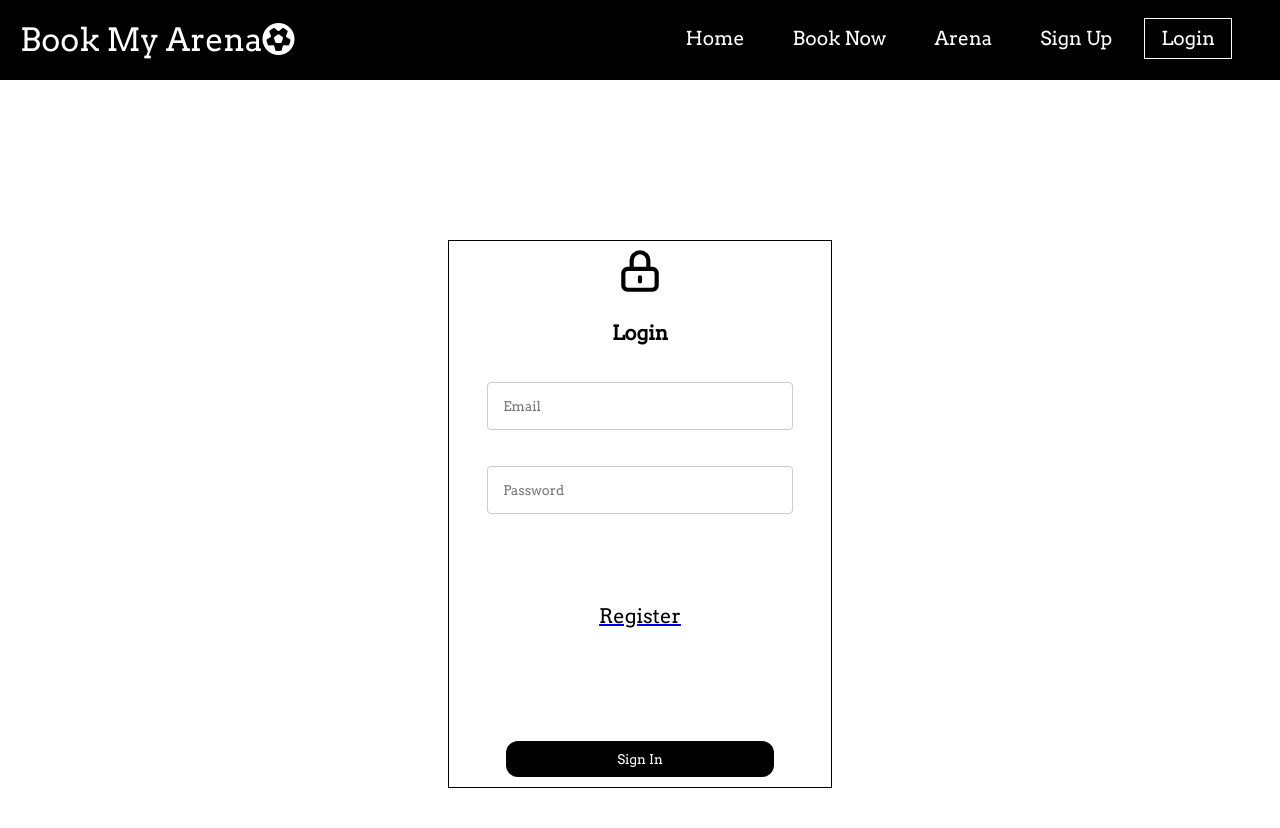
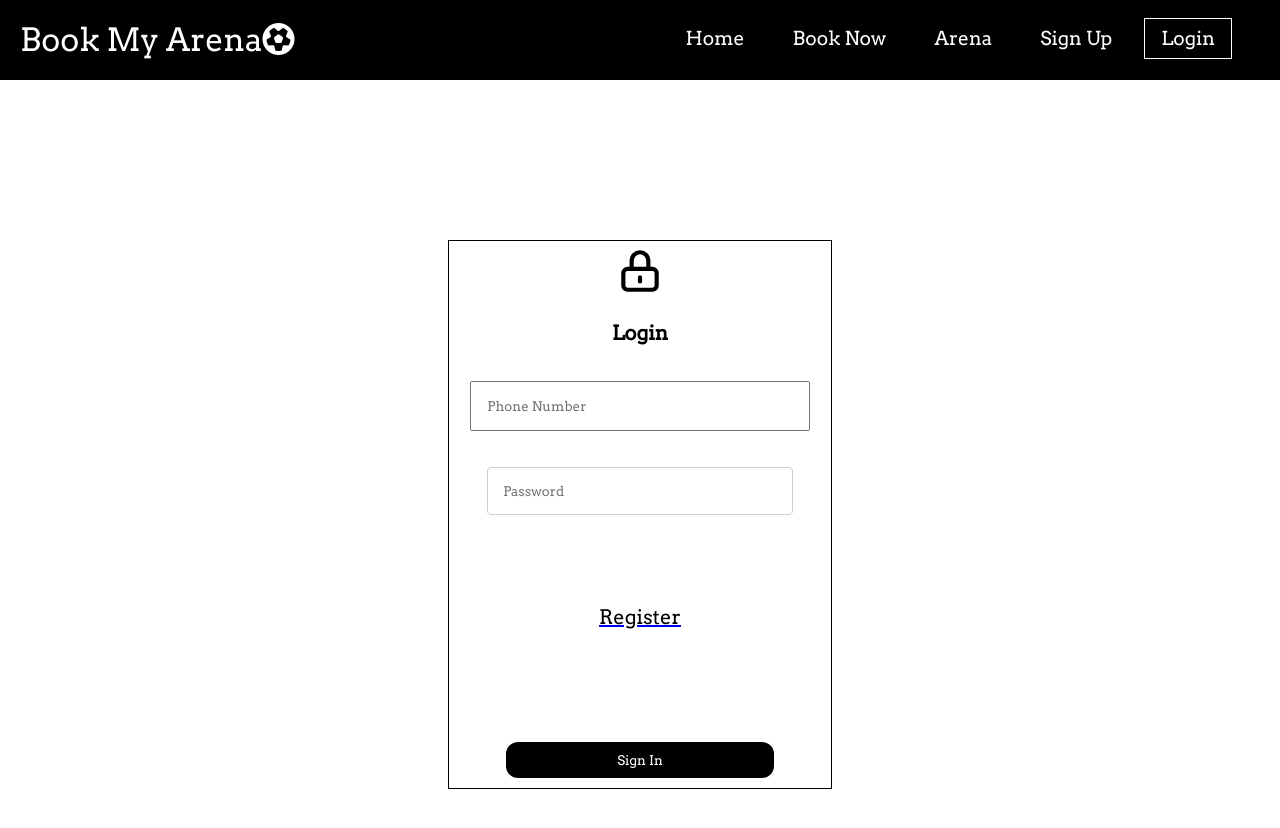
Before and after one commit to beezustha/project, a React (Create React App) app: page /login in a window 1280 px wide. Shown: the top 828 px of the page. Built offline with nearby package versions, Linux system fonts and the light colour scheme; a web font is replaced by a local one.

Commit message:
login& password

```diff
--- a/src/Pages/Arena/Card.js
+++ b/src/Pages/Arena/Card.js
@@ -1,5 +1,5 @@
 import React from "react";
-import { Container, Row, Col } from "react-bootstrap";
+
 export const Card = (props) => {
   return (
     <>
--- a/src/Pages/Arena/Content.js
+++ b/src/Pages/Arena/Content.js
@@ -1,5 +1,4 @@
 export const content = [
-
    {
         "id": 5,
         "address": "Gokarna, Kathmandu",
--- a/src/Pages/Auth/Login.jsx
+++ b/src/Pages/Auth/Login.jsx
@@ -55,21 +55,23 @@ function Login() {
           </h2>
 
           <input
-            type="email"
-            class="form-field"
-            placeholder="Email"
-            name="email"
-            value={data.email}
+            id="phoneNumber"
+            type="text"
+            className="form-field"
+            placeholder="Phone Number"
+            name="phoneNumber"
+            value={data.phoneNumber}
             onChange={handleChange}
           />
 
           <input
+            id="password"
+            name="password"
+            className="form-field"
+            onChange={handleChange}
+            value={data.password}
+            placeholder="Password"
             type="password"
-            class="form-field"
-            placeholder="Password"
-            name="password"
-            value={data.password}
-            onChange={handleChange}
           />
 
           <br />
```
Also changed, not shown: 1 other file (tests, documents, lock files or other folders).
